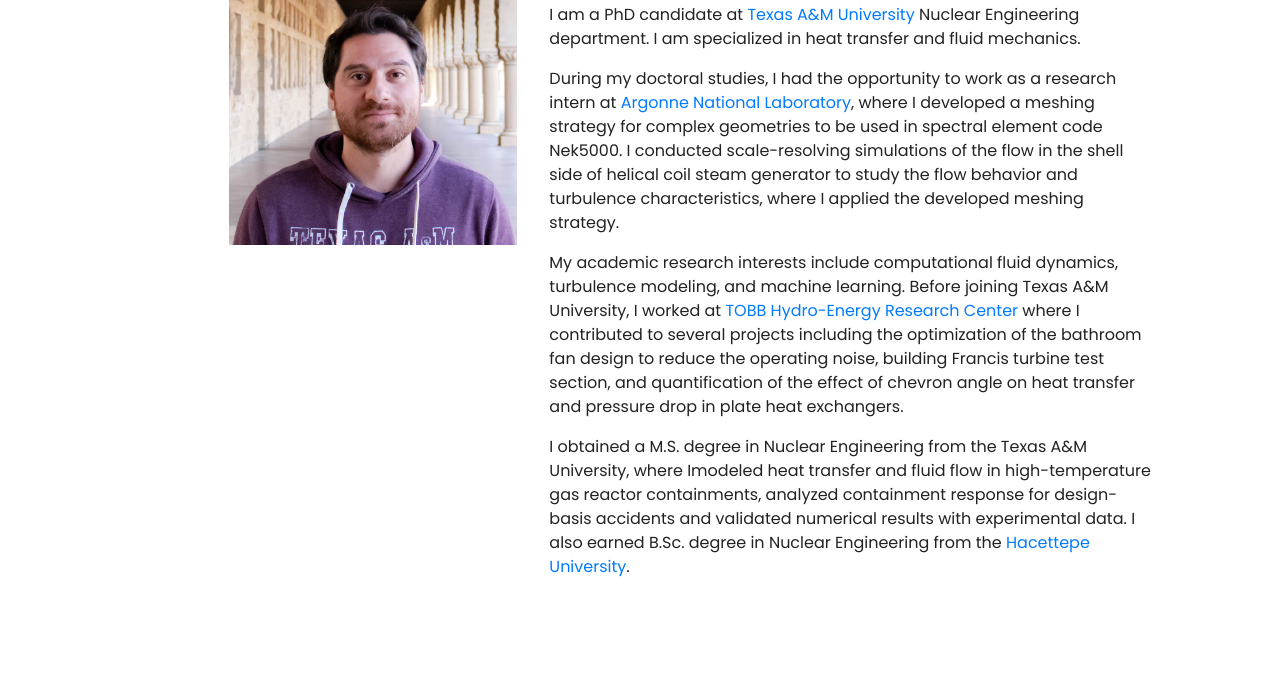
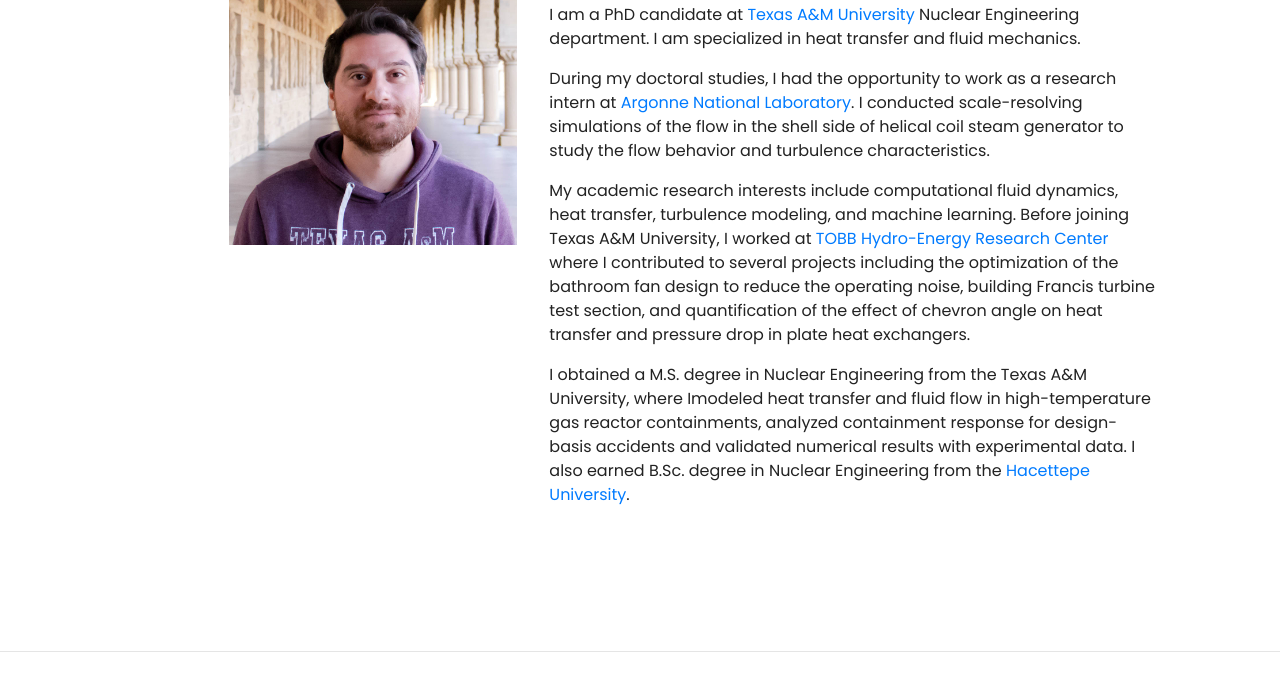
Before and after one commit to mayildiz1/may.github.io, a plain HTML site: page about.html in a window 1280 px wide. Shown: the part 127-800 px from the top of the page. Drawn offline with nearby package versions, Linux system fonts and the light colour scheme.

Commit message:
Update about.html

```diff
--- a/about.html
+++ b/about.html
@@ -59,8 +59,8 @@
 			<div class="col-md-12 col-lg-6">
 				<h2>About me</h2>
 				<p>I am a PhD candidate at <a href="https://www.tamu.edu/" target="_blank">Texas A&M University</a> Nuclear Engineering department. I am specialized in heat transfer and fluid mechanics.</p>
-				<p>During my doctoral studies, I had the opportunity to work as a research intern at <a href="https://www.anl.gov/" target="_blank">Argonne National Laboratory</a>, where I developed a meshing strategy for complex geometries to be used in spectral element code Nek5000. I conducted scale-resolving simulations of the flow in the shell side of helical coil steam generator to study the flow behavior and turbulence characteristics, where I applied the developed meshing strategy.</p>
-				<p>My academic research interests include computational fluid dynamics, turbulence modeling, and machine learning. Before joining Texas A&M University, I worked at <a href="https://etuhydro.wordpress.com/" target="_blank">TOBB Hydro-Energy Research Center</a> where I contributed to several projects including the optimization of the bathroom fan design to reduce the operating noise, building Francis turbine test section, and quantification of the effect of chevron angle on heat transfer and pressure drop in plate heat exchangers.</p>
+				<p>During my doctoral studies, I had the opportunity to work as a research intern at <a href="https://www.anl.gov/" target="_blank">Argonne National Laboratory</a>. I conducted scale-resolving simulations of the flow in the shell side of helical coil steam generator to study the flow behavior and turbulence characteristics.</p>
+				<p>My academic research interests include computational fluid dynamics, heat transfer, turbulence modeling, and machine learning. Before joining Texas A&M University, I worked at <a href="https://etuhydro.wordpress.com/" target="_blank">TOBB Hydro-Energy Research Center</a> where I contributed to several projects including the optimization of the bathroom fan design to reduce the operating noise, building Francis turbine test section, and quantification of the effect of chevron angle on heat transfer and pressure drop in plate heat exchangers.</p>
 				<p>I obtained a M.S. degree in Nuclear Engineering from the Texas A&M University, where Imodeled heat transfer and fluid flow in high-temperature gas reactor containments, analyzed containment response for design-basis accidents and validated numerical results with experimental data. I also earned B.Sc. degree in Nuclear Engineering from the <a href="https://www.hacettepe.edu.tr" target="_blank">Hacettepe University</a>.</p>
 				<br>
 <!--				<a href="#" class="btn btn-primary">Learn More!</a>-->
```
